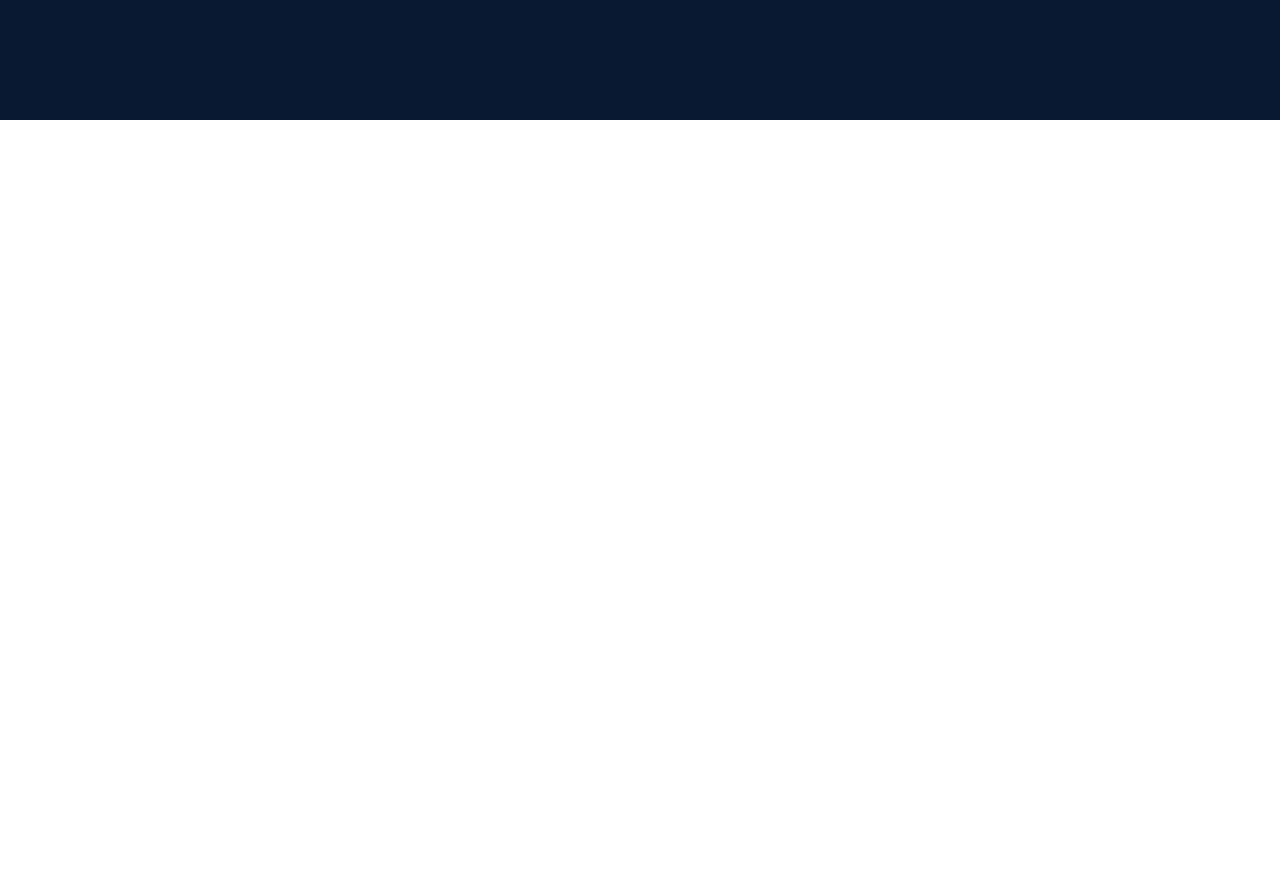
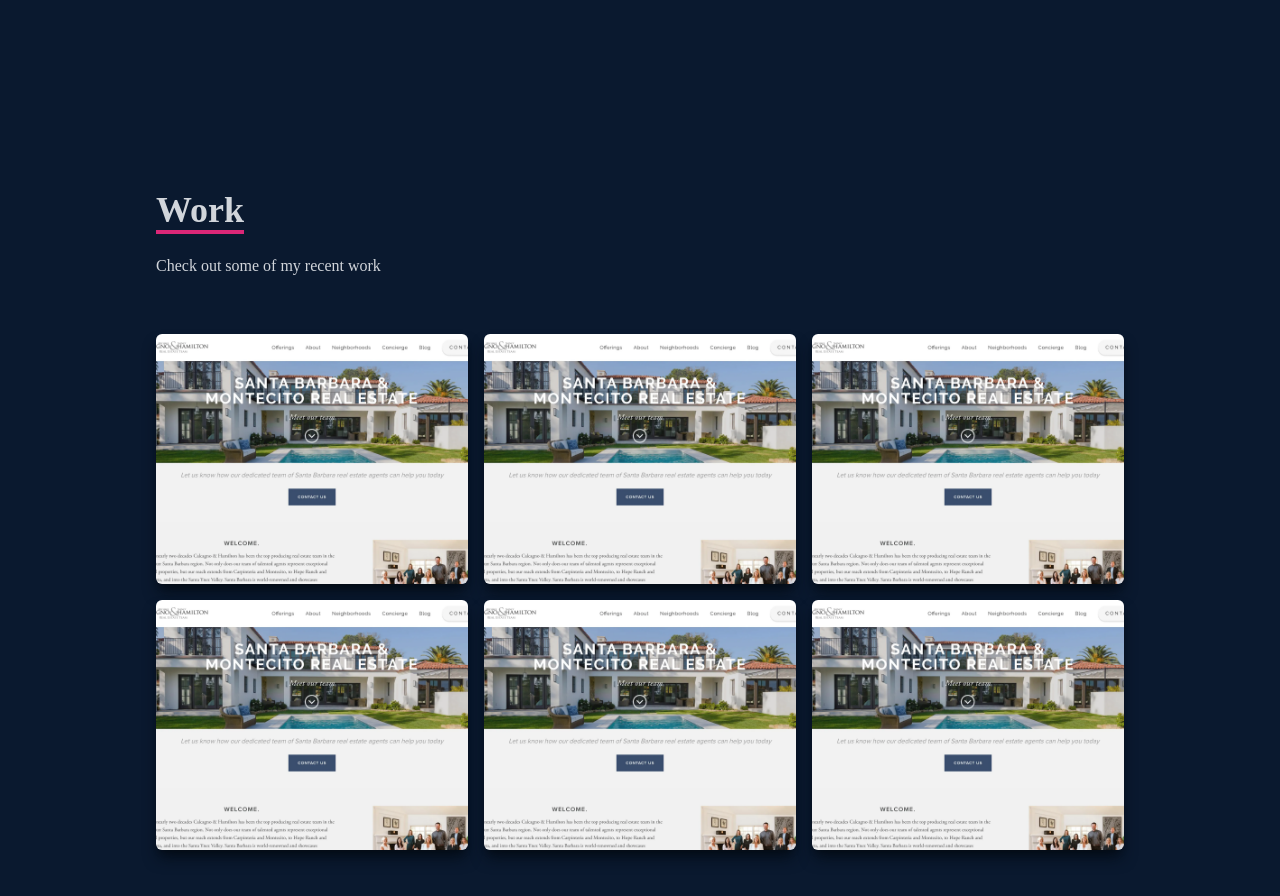
Before and after one commit to almanza1112/my-portfolio, a React (Create React App) app: page / in a window 1280 px wide. Shown: the part 2280-3176 px from the top of the page. Before the commit the page ends 2400 px from the top, so only its background shows below. Built offline with nearby package versions, Linux system fonts and the light colour scheme.

Commit message:
Work section complete

```diff
--- a/src/App.js
+++ b/src/App.js
@@ -2,6 +2,7 @@
 import Home from "./components/Home";
 import Navbar from "./components/Navbar";
 import Skills from "./components/Skills";
+import Work from "./components/Work";
 
 
 function App() {
@@ -11,6 +12,7 @@
       <Home/>
       <About/>
       <Skills/>
+      <Work/>
     </div>
   );
 }
--- /dev/null
+++ b/src/components/Work.jsx
@@ -0,0 +1,124 @@
+import React from 'react'
+import SampleImage from '../assets/sample-image.png'
+
+const Work = () => {
+  return (
+    <div name='work' className='w-full md:h-screen text-gray-300 bg-[#0a192f]'>
+        <div className='max-w-[1000px] mx-auto p-4 flex flex-col justify-center w-full h-full'>
+            <div className='pb-8'>
+                <p className='text-4xl font-bold inline border-b-4 text-gray-300 border-pink-600'>Work</p>
+                <p className='py-6'>Check out some of my recent work</p>
+            </div>
+
+            {/* Container */}
+            <div  className='grid sm:grid-cols-2 md:grid-cols-3 gap-4'>
+                {/* Grid Item */}
+                <div  style={{backgroundImage:`url(${SampleImage})`}} className='shadow-lg shadow-[#040c16] group container rounded-md flex justify-center items-center mx-auto content-div'>
+                    {/* Hover Effects */}
+                    <div className='opacity-0 group-hover:opacity-100'>
+                        <span className='text-2xl font-bold text-white tracking-wider'>
+                            Sample Website 1
+                        </span>
+                        <div className='pt-8 text-center'>
+                            <a href="/">
+                                <button className='text-center rounded-lg px-4 py-3 m-2 bg-white text-gray-700 font-bold text-lg'>Demo</button>
+                            </a>
+                            <a href="/">
+                                <button className='text-center rounded-lg px-4 py-3 m-2 bg-white text-gray-700 font-bold text-lg'>Code</button>
+                            </a>
+                        </div>
+                    </div>
+                </div>
+                {/* Grid Item */}
+                <div  style={{backgroundImage:`url(${SampleImage})`}} className='shadow-lg shadow-[#040c16] group container rounded-md flex justify-center items-center mx-auto content-div'>
+                    {/* Hover Effects */}
+                    <div className='opacity-0 group-hover:opacity-100'>
+                        <span className='text-2xl font-bold text-white tracking-wider'>
+                            Sample Website 2
+                        </span>
+                        <div className='pt-8 text-center'>
+                            <a href="/">
+                                <button className='text-center rounded-lg px-4 py-3 m-2 bg-white text-gray-700 font-bold text-lg'>Demo</button>
+                            </a>
+                            <a href="/">
+                                <button className='text-center rounded-lg px-4 py-3 m-2 bg-white text-gray-700 font-bold text-lg'>Code</button>
+                            </a>
+                        </div>
+                    </div>
+                </div>
+                {/* Grid Item */}
+                <div  style={{backgroundImage:`url(${SampleImage})`}} className='shadow-lg shadow-[#040c16] group container rounded-md flex justify-center items-center mx-auto content-div'>
+                    {/* Hover Effects */}
+                    <div className='opacity-0 group-hover:opacity-100'>
+                        <span className='text-2xl font-bold text-white tracking-wider'>
+                            Sample Website 1
+                        </span>
+                        <div className='pt-8 text-center'>
+                            <a href="/">
+                                <button className='text-center rounded-lg px-4 py-3 m-2 bg-white text-gray-700 font-bold text-lg'>Demo</button>
+                            </a>
+                            <a href="/">
+                                <button className='text-center rounded-lg px-4 py-3 m-2 bg-white text-gray-700 font-bold text-lg'>Code</button>
+                            </a>
+                        </div>
+                    </div>
+                </div>
+                {/* Grid Item */}
+                <div  style={{backgroundImage:`url(${SampleImage})`}} className='shadow-lg shadow-[#040c16] group container rounded-md flex justify-center items-center mx-auto content-div'>
+                    {/* Hover Effects */}
+                    <div className='opacity-0 group-hover:opacity-100'>
+                        <span className='text-2xl font-bold text-white tracking-wider'>
+                            Sample Website 2
+                        </span>
+                        <div className='pt-8 text-center'>
+                            <a href="/">
+                                <button className='text-center rounded-lg px-4 py-3 m-2 bg-white text-gray-700 font-bold text-lg'>Demo</button>
+                            </a>
+                            <a href="/">
+                                <button className='text-center rounded-lg px-4 py-3 m-2 bg-white text-gray-700 font-bold text-lg'>Code</button>
+                            </a>
+                        </div>
+                    </div>
+                </div>
+                {/* Grid Item */}
+                <div  style={{backgroundImage:`url(${SampleImage})`}} className='shadow-lg shadow-[#040c16] group container rounded-md flex justify-center items-center mx-auto content-div'>
+                    {/* Hover Effects */}
+                    <div className='opacity-0 group-hover:opacity-100'>
+                        <span className='text-2xl font-bold text-white tracking-wider'>
+                            Sample Website 1
+                        </span>
+                        <div className='pt-8 text-center'>
+                            <a href="/">
+                                <button className='text-center rounded-lg px-4 py-3 m-2 bg-white text-gray-700 font-bold text-lg'>Demo</button>
+                            </a>
+                            <a href="/">
+                                <button className='text-center rounded-lg px-4 py-3 m-2 bg-white text-gray-700 font-bold text-lg'>Code</button>
+                            </a>
+                        </div>
+                    </div>
+                </div>
+                {/* Grid Item */}
+                <div  style={{backgroundImage:`url(${SampleImage})`}} className='shadow-lg shadow-[#040c16] group container rounded-md flex justify-center items-center mx-auto content-div'>
+                    {/* Hover Effects */}
+                    <div className='opacity-0 group-hover:opacity-100'>
+                        <span className='text-2xl font-bold text-white tracking-wider'>
+                            Sample Website 2
+                        </span>
+                        <div className='pt-8 text-center'>
+                            <a href="/">
+                                <button className='text-center rounded-lg px-4 py-3 m-2 bg-white text-gray-700 font-bold text-lg'>Demo</button>
+                            </a>
+                            <a href="/">
+                                <button className='text-center rounded-lg px-4 py-3 m-2 bg-white text-gray-700 font-bold text-lg'>Code</button>
+                            </a>
+                        </div>
+                    </div>
+                </div>
+            </div>
+        </div>
+
+    </div>
+  )
+}
+
+export default Work
--- a/src/index.css
+++ b/src/index.css
@@ -14,3 +14,14 @@
         @apply cursor-pointer;
     }
 }
+
+.content-div{
+    background-repeat: no-repeat;
+    background-size: cover;
+    background-position: center;
+    height: 250px;
+}
+
+.content-div:hover {
+    background-image: linear-gradient(to right, rgba(112, 157, 255, 0.8), hsla(242, 74%, 61%, 0.8))!important;
+}
```
Also changed, not shown: src/assets/sample-image.png (added).
